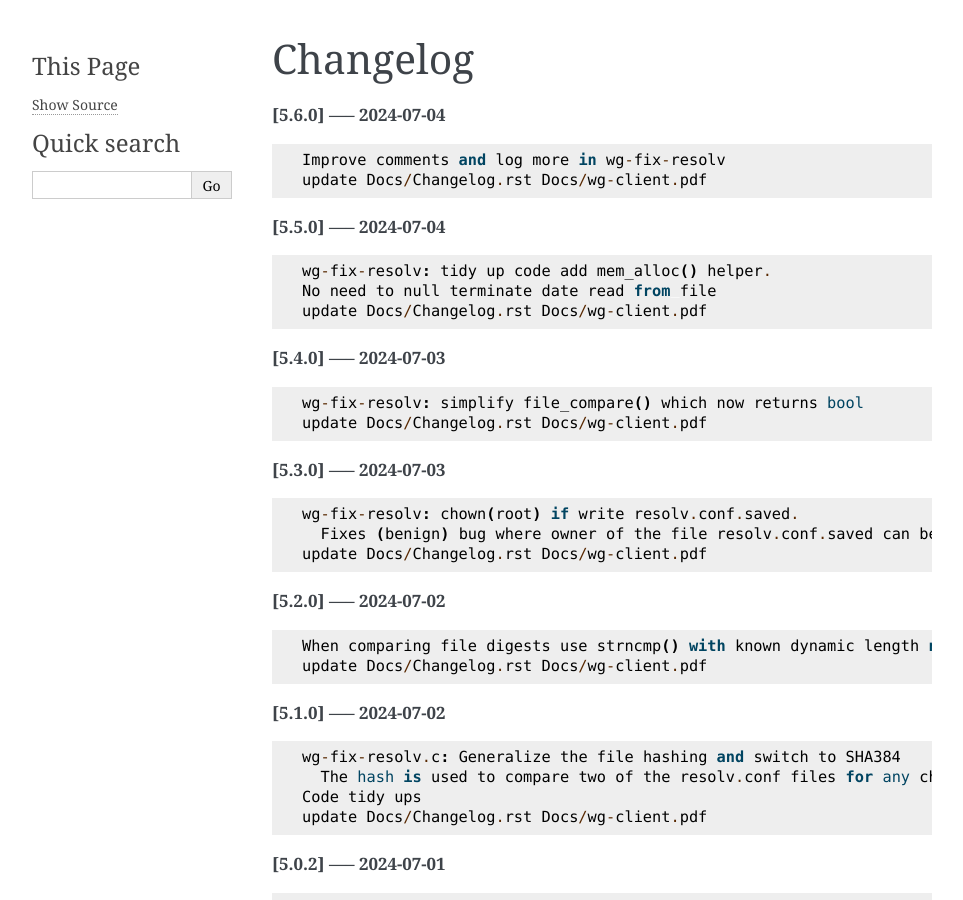
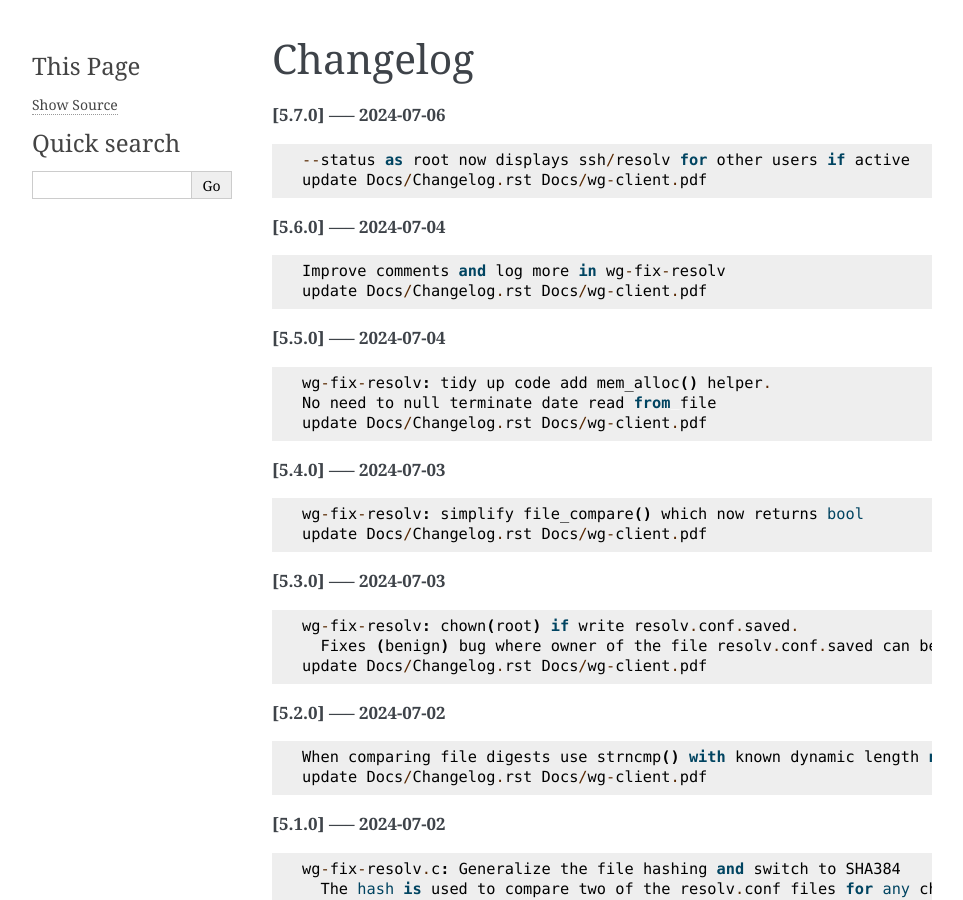
Before and after one commit to gene-git/wg-client, a Sphinx documentation site: the page built from Docs/Changelog.rst, in a window 1280 px wide and 900 px high. Shown: the whole window, without its empty margins (148-1111 px from the left). Built offline with Sphinx 7.4.7, drawn with Linux system fonts in a browser that asks for light colours.

Commit message:
update Docs/Changelog.rst Docs/wg-client.pdf

```diff
--- a/Docs/Changelog.rst
+++ b/Docs/Changelog.rst
@@ -1,5 +1,11 @@
 Changelog
 =========
+
+**[5.7.0] ----- 2024-07-06** ::
+
+	    --status as root now displays ssh/resolv for other users if active
+	    update Docs/Changelog.rst Docs/wg-client.pdf
+
 
 **[5.6.0] ----- 2024-07-04** ::
 
```
Also changed, not shown: 1 other file.
